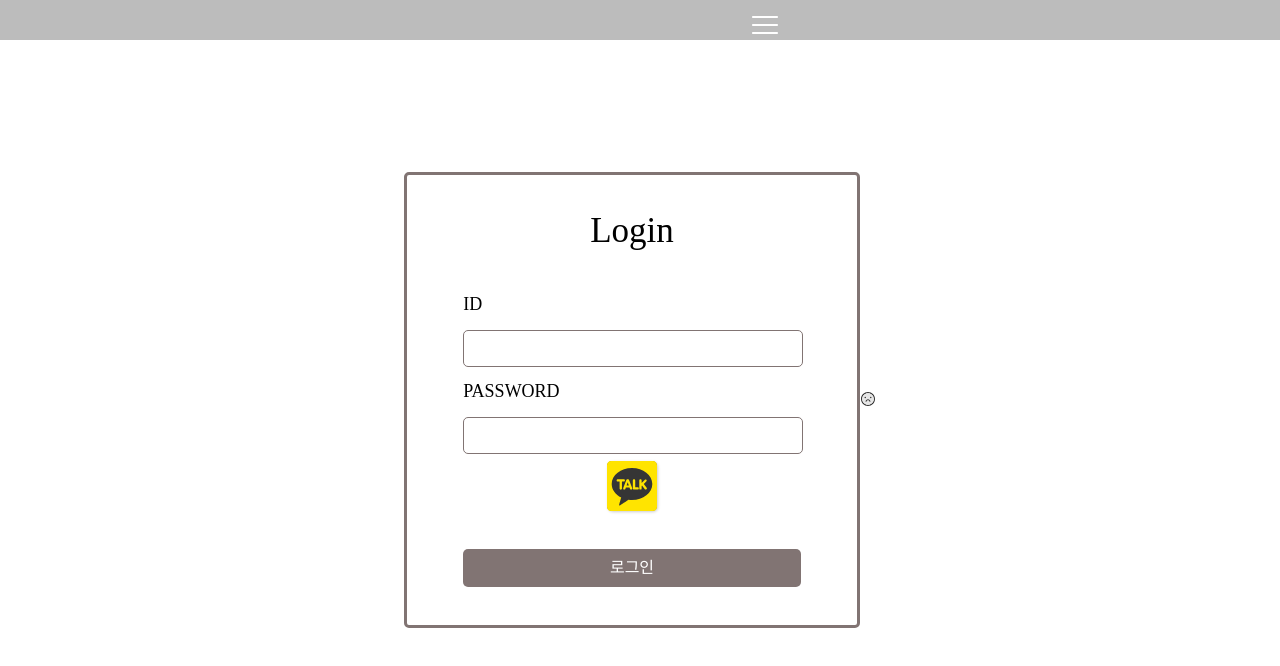
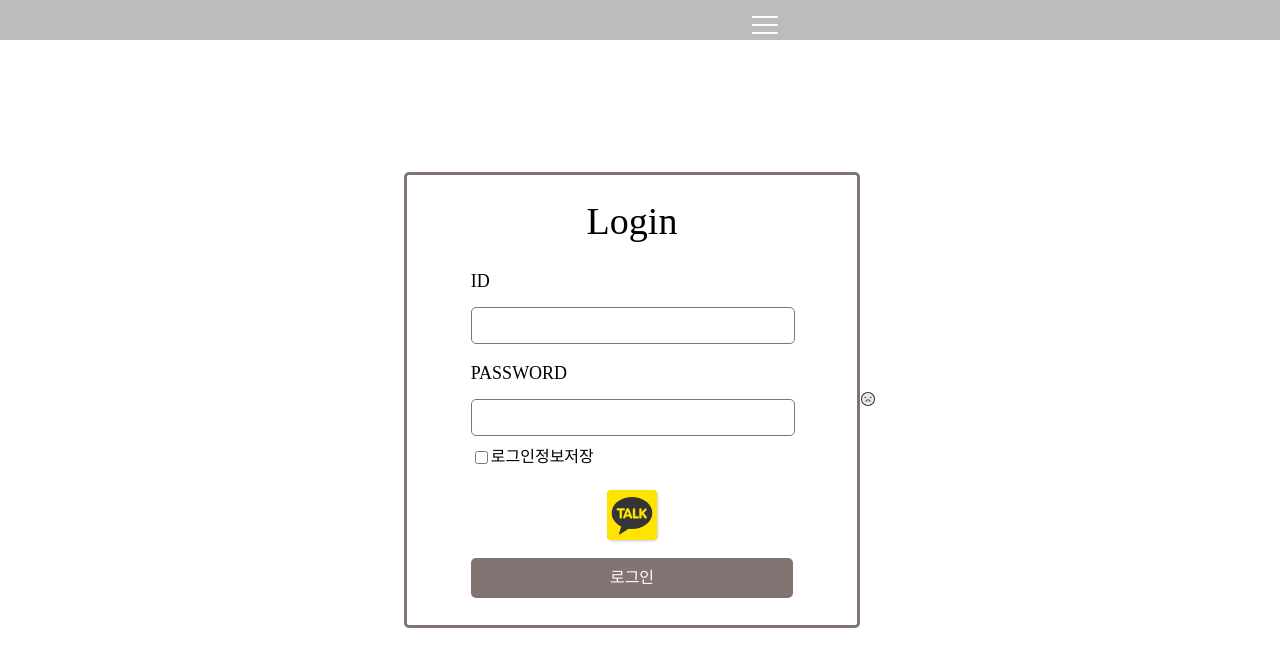
Before and after one commit to birthdayLetter/Front, a React (Create React App) app: page /signin in a window 1280 px wide. Shown: the top 666 px of the page. Built offline with nearby package versions, Linux system fonts and the light colour scheme.

Commit message:
로그인정보저장 session, local storage

```diff
--- a/src/component/sign/js/SignIn.js
+++ b/src/component/sign/js/SignIn.js
@@ -44,6 +44,7 @@ const SignIn = () => {
         formData.append('email', document.getElementById('email').value,);
         formData.append('password', document.getElementById('password').value);
 
+
         const res = await fetch(SIGN_IN_URL, {
             method: 'POST',
             body: formData
@@ -59,7 +60,7 @@ const SignIn = () => {
             alert('서버 연결에 오류가 생겼습니다!');
         }
         if (res.status === 200) {
-            const {token, nickname, profileImg} = await res.json();
+            const {token} = await res.json();
             console.log('로그인 성공~');
             // const responseData = await res.json();
             // 클라이언트에서 로그인을 했다는 사실을 알게 해야함
@@ -67,10 +68,12 @@ const SignIn = () => {
             // 1. 로컬 스토리지 - 데이터를 브라우저가 종료되어도 계속 보관
             // 2. 세션 스토리지 - 데이터를 브라우저가 종료되는 순간 삭제함
             // localStorage.setItem('GRANT_TYPE', token.grantType);
-            // localStorage.setItem('ACCESS_TOKEN', token.accessToken);
-            // localStorage.setItem('REFRESH_TOKEN', token.refreshToken);
-            // localStorage.setItem('NICKNAME', nickname);
-            // localStorage.setItem('PROFILE_IMG', profileImg);
+            const check = document.getElementById("checkbox").checked
+            if (check === true) {
+                localStorage.setItem('ACCESS_TOKEN', token);
+            } else {
+                sessionStorage.setItem('ACCESS_TOKEN', token);
+            }
 
             redirection('/');
         }
@@ -101,12 +104,17 @@ const SignIn = () => {
                                 <input id="password" className="signin-input-box" type="password"/>
                             </div>
                         </div>
-                        <div className="social-login">
-                            <button className="kakao-btn" onClick={() => kakaoLogin()}>
-                                <SiKakaotalk className="kakao"/>
-                            </button>
+                        <div className="login-check">
+                            <input type="checkbox"
+                                   id="checkbox"/>
+                            <p>로그인정보저장</p>
+                        </div>
+                    </div>
+                    <div className="social-login">
+                        <button className="kakao-btn" onClick={() => kakaoLogin()}>
+                            <SiKakaotalk className="kakao"/>
+                        </button>
 
-                        </div>
                     </div>
                     <div className="signin-btn" onClick={signinHandler}>
                         <p className="signin-btn-style">로그인</p>
--- a/src/component/sign/scss/SignIn.scss
+++ b/src/component/sign/scss/SignIn.scss
@@ -7,8 +7,9 @@
   align-items: center;
 
   .signin-box {
-    width: 450px;
-    height: 450px;
+    width: 430px;
+    height: 430px;
+    padding: 10px;
     display: flex;
     flex-direction: column;
     justify-content: space-evenly;
@@ -17,7 +18,7 @@
     border-radius: 5px;
 
     .signin-title {
-      font-size: 35px;
+      font-size: 38px;
     }
 
     .signin-info-container {
@@ -65,6 +66,14 @@
           }
         }
       }
+      .login-check {
+        width: 75%;
+        display: flex;
+        flex-direction: row;
+        justify-content: start;
+        align-items: center;
+      }
+    }
     .social-login {
       width: 30%;
       display: flex;
@@ -90,11 +99,10 @@
         }
       }
     }
-    }
 
     .signin-btn {
       width: 75%;
-      height: 38px;
+      height: 40px;
       background: #817473;
       border-radius: 5px;
       display: flex;
--- a/src/component/subPage/myPage/js/CheckPw.js
+++ b/src/component/subPage/myPage/js/CheckPw.js
@@ -8,8 +8,9 @@ const CheckPw = () => {
             <div className="checkpw-container">
                 <div className="checkpw-box">
                     <p>PASSWORD</p>
-                    <input type="password" />
+                    <input id="password" type="password" />
                 </div>
+                <button>확인</button>
             </div>
         </>
     )
```
Lines whose indentation alone changed are shown as unchanged.
